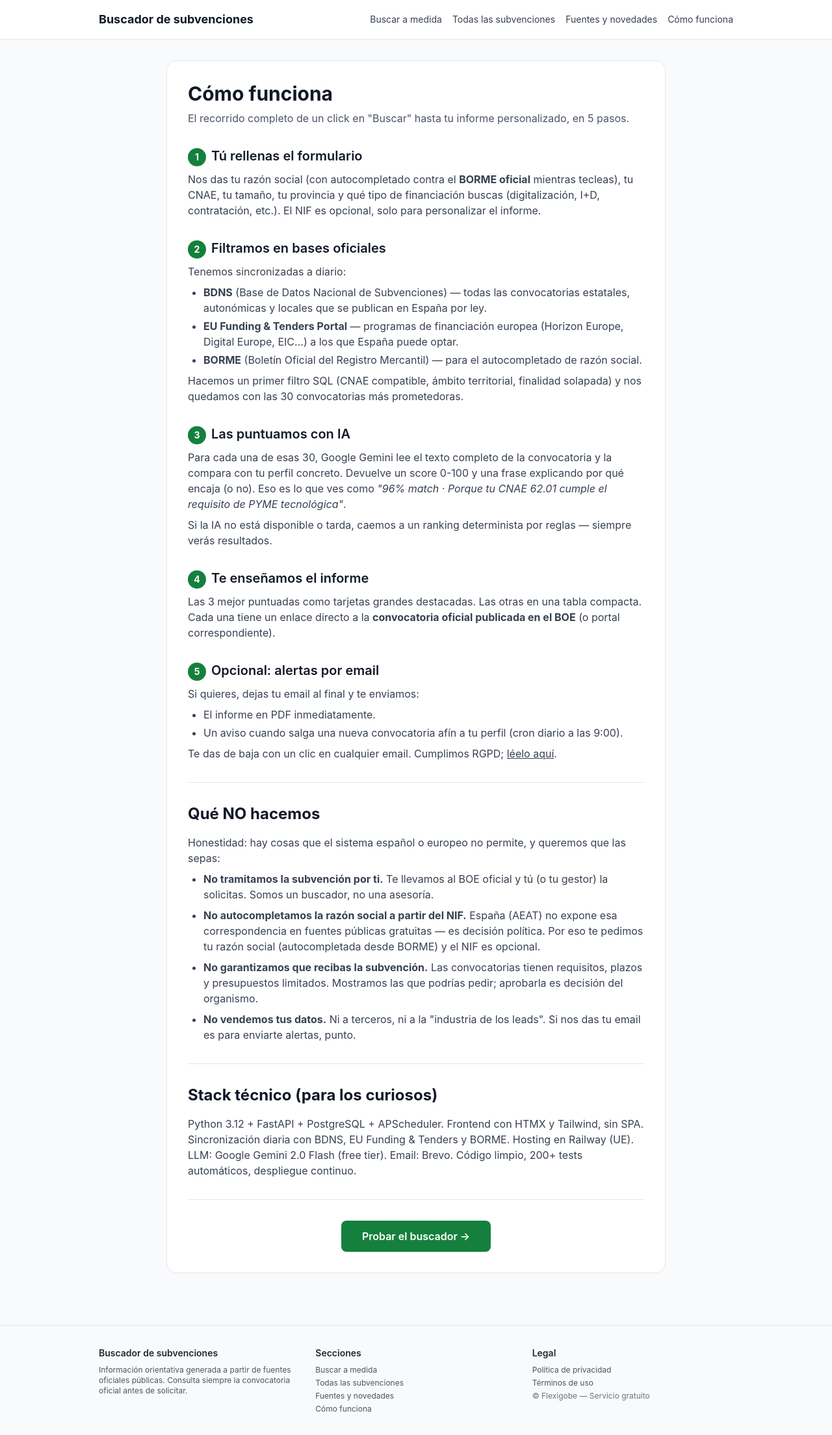
After one commit to Flexigobe/subvenia, a FastAPI app: template app/web/templates/como_funciona.html in a window 1280 px wide. The commit adds this page. Shown: the whole page at 65% size. Run offline with FastAPI, Linux system fonts and the light colour scheme; the template is opened without the code that fills it, so the values that code supplies are empty; some libraries are stand-ins or nearby versions.

Commit message:
feat(web): hero pulido + página /como-funciona + nav link + sitemap update
- Replaced basic h1/p hero in home.html with full-width header: stronger H1,
  BDNS/BORME sub-headline, 3 trust chips (Gratis · Fuentes oficiales · Sin registro),
  and link to /como-funciona
- Added /como-funciona SEO page (5-step explainer, Qué NO hacemos, stack técnico,
  CTA back to home) targeting organic search on "cómo funciona buscador subvenciones"
- Added nav + footer link to /como-funciona in base.html
- Added /como-funciona to sitemap.xml (priority 0.6, monthly)
- Added 4 new tests (218 passing total)

Co-Authored-By: Claude Sonnet 4.6 <noreply@anthropic.com>

```diff
--- a/app/web/routes_legal.py
+++ b/app/web/routes_legal.py
@@ -25,3 +25,8 @@ def privacidad(request: Request) -> HTMLResponse:
 @router.get("/terminos", response_class=HTMLResponse)
 def terminos(request: Request) -> HTMLResponse:
     return templates.TemplateResponse(request, "legal/terminos.html", {})
+
+
+@router.get("/como-funciona", response_class=HTMLResponse)
+def como_funciona(request: Request) -> HTMLResponse:
+    return templates.TemplateResponse(request, "como_funciona.html", {})
--- a/app/web/routes_seo.py
+++ b/app/web/routes_seo.py
@@ -53,6 +53,7 @@ def sitemap(request: Request, db: Session = Depends(get_db)) -> Response:
         ("/", "1.0", "daily"),
         ("/subvenciones", "0.9", "daily"),
         ("/noticias", "0.7", "weekly"),
+        ("/como-funciona", "0.6", "monthly"),  # NEW
         ("/privacidad", "0.3", "yearly"),
         ("/terminos", "0.3", "yearly"),
     ]
--- a/app/web/templates/base.html
+++ b/app/web/templates/base.html
@@ -41,6 +41,7 @@
         <a href="/" class="text-gray-700 hover:text-green-700 hover:underline">Buscar a medida</a>
         <a href="/subvenciones" class="text-gray-700 hover:text-green-700 hover:underline">Todas las subvenciones</a>
         <a href="/noticias" class="text-gray-700 hover:text-green-700 hover:underline">Fuentes y novedades</a>
+        <a href="/como-funciona" class="text-gray-700 hover:text-green-700 hover:underline">Cómo funciona</a>
       </nav>
     </div>
   </header>
@@ -59,6 +60,7 @@
           <li><a href="/" class="hover:text-green-700 hover:underline">Buscar a medida</a></li>
           <li><a href="/subvenciones" class="hover:text-green-700 hover:underline">Todas las subvenciones</a></li>
           <li><a href="/noticias" class="hover:text-green-700 hover:underline">Fuentes y novedades</a></li>
+          <li><a href="/como-funciona" class="hover:text-green-700 hover:underline">Cómo funciona</a></li>
         </ul>
       </div>
       <div>
--- /dev/null
+++ b/app/web/templates/como_funciona.html
@@ -0,0 +1,91 @@
+{% extends "base.html" %}
+
+{% block title %}Cómo funciona el buscador de subvenciones · Datos oficiales y gratuitos{% endblock %}
+{% block meta_description %}Te explicamos cómo cruzamos tu perfil de empresa con las fuentes oficiales (BDNS, BORME, UE) para encontrar las subvenciones públicas a las que puedes optar. Gratis, sin registro, sin cookies.{% endblock %}
+{% block og_title %}Cómo funciona — Buscador de subvenciones{% endblock %}
+{% block og_description %}Cómo cruzamos tu perfil con BDNS, BORME y UE para encontrar las subvenciones que puede pedir tu empresa.{% endblock %}
+
+{% block content %}
+<article class="max-w-3xl mx-auto bg-white border border-gray-200 rounded-2xl p-8 prose prose-sm">
+  <h1 class="text-3xl font-bold mb-2">Cómo funciona</h1>
+  <p class="text-gray-600 mb-8">El recorrido completo de un click en "Buscar" hasta tu informe personalizado, en 5 pasos.</p>
+
+  <ol class="space-y-8">
+    <li>
+      <h2 class="text-xl font-semibold flex items-baseline gap-2">
+        <span class="bg-green-700 text-white text-sm font-bold rounded-full w-7 h-7 inline-flex items-center justify-center">1</span>
+        Tú rellenas el formulario
+      </h2>
+      <p class="text-gray-700 mt-2">Nos das tu razón social (con autocompletado contra el <strong>BORME oficial</strong> mientras tecleas), tu CNAE, tu tamaño, tu provincia y qué tipo de financiación buscas (digitalización, I+D, contratación, etc.). El NIF es opcional, solo para personalizar el informe.</p>
+    </li>
+
+    <li>
+      <h2 class="text-xl font-semibold flex items-baseline gap-2">
+        <span class="bg-green-700 text-white text-sm font-bold rounded-full w-7 h-7 inline-flex items-center justify-center">2</span>
+        Filtramos en bases oficiales
+      </h2>
+      <p class="text-gray-700 mt-2">Tenemos sincronizadas a diario:</p>
+      <ul class="list-disc pl-6 mt-2 space-y-1 text-gray-700">
+        <li><strong>BDNS</strong> (Base de Datos Nacional de Subvenciones) — todas las convocatorias estatales, autonómicas y locales que se publican en España por ley.</li>
+        <li><strong>EU Funding &amp; Tenders Portal</strong> — programas de financiación europea (Horizon Europe, Digital Europe, EIC...) a los que España puede optar.</li>
+        <li><strong>BORME</strong> (Boletín Oficial del Registro Mercantil) — para el autocompletado de razón social.</li>
+      </ul>
+      <p class="text-gray-700 mt-2">Hacemos un primer filtro SQL (CNAE compatible, ámbito territorial, finalidad solapada) y nos quedamos con las 30 convocatorias más prometedoras.</p>
+    </li>
+
+    <li>
+      <h2 class="text-xl font-semibold flex items-baseline gap-2">
+        <span class="bg-green-700 text-white text-sm font-bold rounded-full w-7 h-7 inline-flex items-center justify-center">3</span>
+        Las puntuamos con IA
+      </h2>
+      <p class="text-gray-700 mt-2">Para cada una de esas 30, Google Gemini lee el texto completo de la convocatoria y la compara con tu perfil concreto. Devuelve un score 0-100 y una frase explicando por qué encaja (o no). Eso es lo que ves como <em>"96% match · Porque tu CNAE 62.01 cumple el requisito de PYME tecnológica"</em>.</p>
+      <p class="text-gray-700 mt-2">Si la IA no está disponible o tarda, caemos a un ranking determinista por reglas — siempre verás resultados.</p>
+    </li>
+
+    <li>
+      <h2 class="text-xl font-semibold flex items-baseline gap-2">
+        <span class="bg-green-700 text-white text-sm font-bold rounded-full w-7 h-7 inline-flex items-center justify-center">4</span>
+        Te enseñamos el informe
+      </h2>
+      <p class="text-gray-700 mt-2">Las 3 mejor puntuadas como tarjetas grandes destacadas. Las otras en una tabla compacta. Cada una tiene un enlace directo a la <strong>convocatoria oficial publicada en el BOE</strong> (o portal correspondiente).</p>
+    </li>
+
+    <li>
+      <h2 class="text-xl font-semibold flex items-baseline gap-2">
+        <span class="bg-green-700 text-white text-sm font-bold rounded-full w-7 h-7 inline-flex items-center justify-center">5</span>
+        Opcional: alertas por email
+      </h2>
+      <p class="text-gray-700 mt-2">Si quieres, dejas tu email al final y te enviamos:</p>
+      <ul class="list-disc pl-6 mt-2 space-y-1 text-gray-700">
+        <li>El informe en PDF inmediatamente.</li>
+        <li>Un aviso cuando salga una nueva convocatoria afín a tu perfil (cron diario a las 9:00).</li>
+      </ul>
+      <p class="text-gray-700 mt-2">Te das de baja con un clic en cualquier email. Cumplimos RGPD; <a href="/privacidad" class="underline">léelo aquí</a>.</p>
+    </li>
+  </ol>
+
+  <hr class="my-8 border-gray-200">
+
+  <h2 class="text-2xl font-bold mb-4">Qué NO hacemos</h2>
+  <p class="text-gray-700 mb-2">Honestidad: hay cosas que el sistema español o europeo no permite, y queremos que las sepas:</p>
+  <ul class="list-disc pl-6 space-y-2 text-gray-700">
+    <li><strong>No tramitamos la subvención por ti.</strong> Te llevamos al BOE oficial y tú (o tu gestor) la solicitas. Somos un buscador, no una asesoría.</li>
+    <li><strong>No autocompletamos la razón social a partir del NIF.</strong> España (AEAT) no expone esa correspondencia en fuentes públicas gratuitas — es decisión política. Por eso te pedimos tu razón social (autocompletada desde BORME) y el NIF es opcional.</li>
+    <li><strong>No garantizamos que recibas la subvención.</strong> Las convocatorias tienen requisitos, plazos y presupuestos limitados. Mostramos las que podrías pedir; aprobarla es decisión del organismo.</li>
+    <li><strong>No vendemos tus datos.</strong> Ni a terceros, ni a la "industria de los leads". Si nos das tu email es para enviarte alertas, punto.</li>
+  </ul>
+
+  <hr class="my-8 border-gray-200">
+
+  <h2 class="text-2xl font-bold mb-4">Stack técnico (para los curiosos)</h2>
+  <p class="text-gray-700">Python 3.12 + FastAPI + PostgreSQL + APScheduler. Frontend con HTMX y Tailwind, sin SPA. Sincronización diaria con BDNS, EU Funding &amp; Tenders y BORME. Hosting en Railway (UE). LLM: Google Gemini 2.0 Flash (free tier). Email: Brevo. Código limpio, 200+ tests automáticos, despliegue continuo.</p>
+
+  <hr class="my-8 border-gray-200">
+
+  <div class="text-center mt-8">
+    <a href="/" class="inline-block bg-green-700 hover:bg-green-800 text-white font-semibold px-8 py-3 rounded-lg">
+      Probar el buscador →
+    </a>
+  </div>
+</article>
+{% endblock %}
```
Also changed, not shown: app/web/templates/home.html (+25 -4 lines), tests/unit/test_routes_legal.py (+30 -0 lines), tests/unit/test_routes_seo.py (+5 -0 lines).
